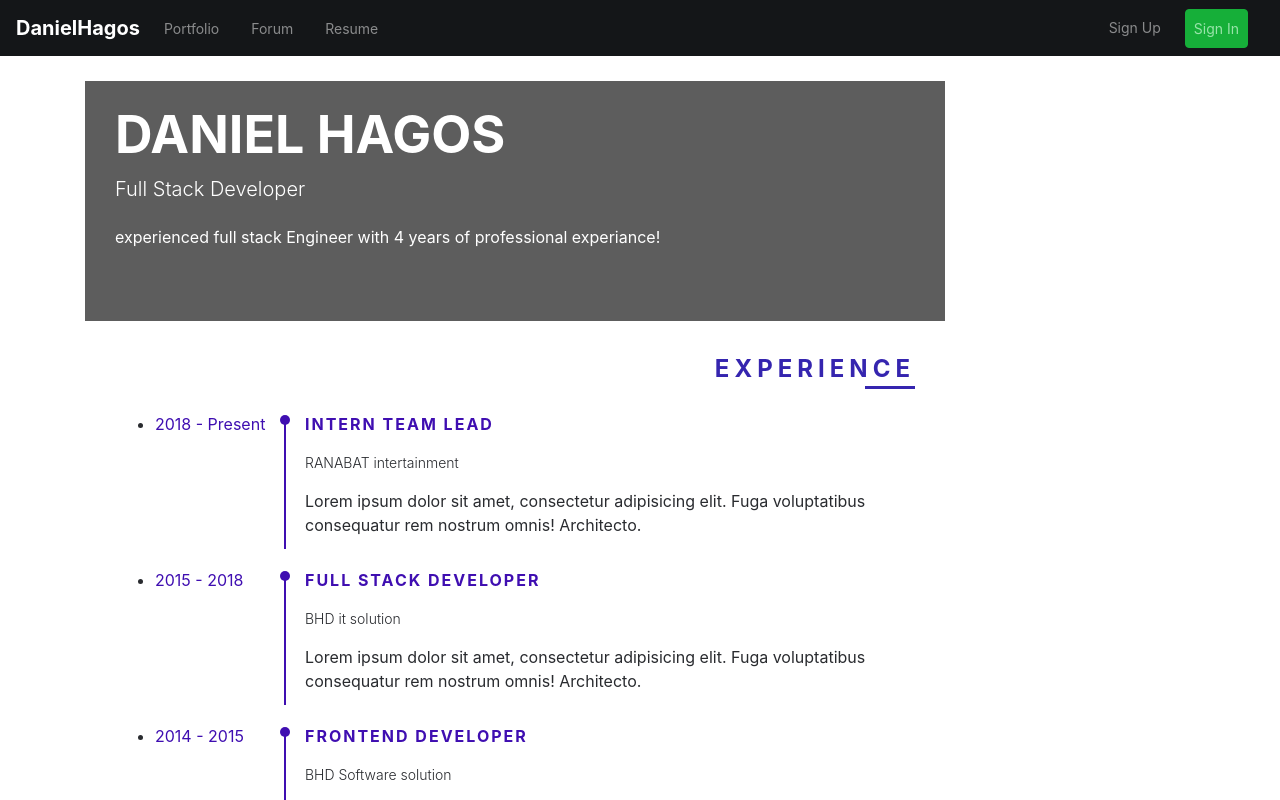
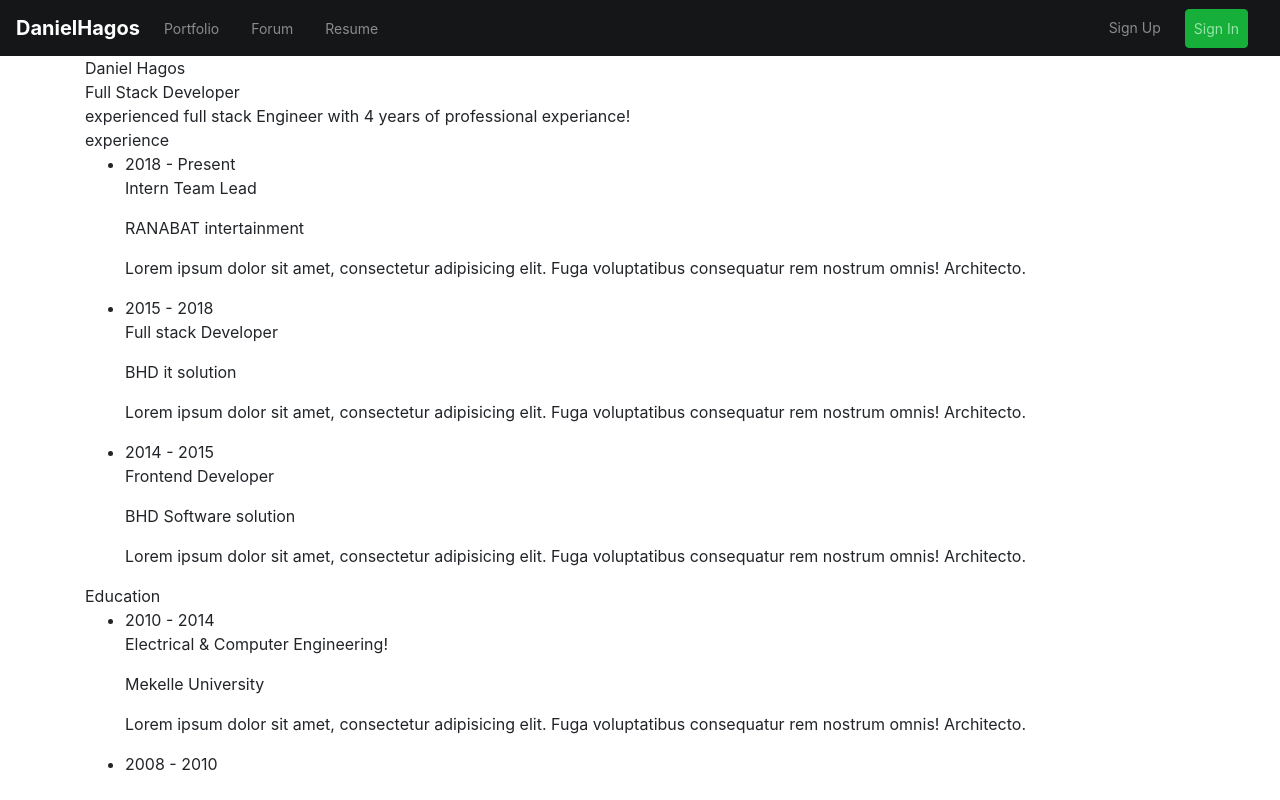
Before and after one commit to dannyzsea/daniel-portfolio, a Next.js app: page /Resume in a window 1280 px wide. Shown: the top 800 px of the page. Built offline with nearby package versions, Linux system fonts and the light colour scheme.

Commit message:
portfolio detail page

```diff
--- a/package.json
+++ b/package.json
@@ -3,6 +3,7 @@
   "version": "1.0.0",
   "description": "",
   "main": "index.js",
+  "proxy":"http://lcoalhost:3000",
   "scripts": {
     "dev": "nodemon --watch server server/index.js",
     "build": "next build",
@@ -11,8 +12,9 @@
   "author": "Daniel Hagos ECE",
   "license": "ISC",
   "dependencies": {
-    "axios": "^0.21.0",
+    "axios": "^0.19.2",
     "bootstrap": "^4.4.1",
+    "cors": "^2.8.5",
     "express": "^4.17.1",
     "express-graphql": "^0.9.0",
     "graphql": "^14.6.0",
--- a/pages/index.js
+++ b/pages/index.js
@@ -2,9 +2,7 @@
 import Portfolios from "../pages/portfolios/index";
 const Home = () => (
     <>
-
      <Portfolios/>
-
     </>
   );
 
--- a/styles/index.scss
+++ b/styles/index.scss
@@ -823,222 +823,222 @@ html {
   }
 }
 
-// Resume
+// // Resume
 
-.resume {
-  width: 100%;
-  background: #fff;
-  margin: 25px auto;
-  display: flex;
-}
+// .resume {
+//   width: 100%;
+//   background: #fff;
+//   margin: 25px auto;
+//   display: flex;
+// }
 
-.left {
-  background: #070707a6;
-  width: 250px;
-  padding: 0 20px;
-}
+// .left {
+//   background: #070707a6;
+//   width: 250px;
+//   padding: 0 20px;
+// }
 
-.right {
-  width: calc(100% - 250px);
-}
+// .right {
+//   width: calc(100% - 250px);
+// }
 
-.left .img_holder {
-  text-align: center;
-  padding: 20px 0;
-}
+// .left .img_holder {
+//   text-align: center;
+//   padding: 20px 0;
+// }
 
-.left .img_holder img {
-  width: 200px;
-  border-radius: 30px;
-}
+// .left .img_holder img {
+//   width: 200px;
+//   border-radius: 30px;
+// }
 
-.title {
-  font-size: 24px;
-  font-weight: 700;
-  text-transform: uppercase;
-  letter-spacing: 5px;
-  padding-bottom: 10px;
-  color: #3525af;
-  position: relative;
-  text-align: right;
-  margin-bottom: 15px;
-}
+// .title {
+//   font-size: 24px;
+//   font-weight: 700;
+//   text-transform: uppercase;
+//   letter-spacing: 5px;
+//   padding-bottom: 10px;
+//   color: #3525af;
+//   position: relative;
+//   text-align: right;
+//   margin-bottom: 15px;
+// }
 
-.title:before {
-  content: "";
-  position: absolute;
-  top: 35px;
-  right: 0;
-  width: 50px;
-  height: 3px;
-  background: #3525af;
-}
+// .title:before {
+//   content: "";
+//   position: absolute;
+//   top: 35px;
+//   right: 0;
+//   width: 50px;
+//   height: 3px;
+//   background: #3525af;
+// }
 
-.left .icon {
-  font-size: 20px;
-  color: #3f0eb1;
-}
+// .left .icon {
+//   font-size: 20px;
+//   color: #3f0eb1;
+// }
 
-.left .text {
-  color: #3f0eb1;
-  text-transform: uppercase;
-  font-size: 13px;
-}
+// .left .text {
+//   color: #3f0eb1;
+//   text-transform: uppercase;
+//   font-size: 13px;
+// }
 
-.contact .li_wrap {
-  display: flex;
-  align-items: center;
-  width: 100%;
-  margin-bottom: 15px;
-}
+// .contact .li_wrap {
+//   display: flex;
+//   align-items: center;
+//   width: 100%;
+//   margin-bottom: 15px;
+// }
 
-.contact .li_wrap .icon {
-  width: 50px;
-  height: 50px;
-  background: #fff;
-  border-radius: 15px;
-  display: flex;
-  align-items: center;
-  justify-content: center;
-  margin-right: 15px;
-}
+// .contact .li_wrap .icon {
+//   width: 50px;
+//   height: 50px;
+//   background: #fff;
+//   border-radius: 15px;
+//   display: flex;
+//   align-items: center;
+//   justify-content: center;
+//   margin-right: 15px;
+// }
 
-.contact .li_wrap .text {
-  width: calc(100% - 50px);
-  word-break: break-word;
-  color: #fff;
-}
+// .contact .li_wrap .text {
+//   width: calc(100% - 50px);
+//   word-break: break-word;
+//   color: #fff;
+// }
 
-.skills ul,
-.hobbies ul {
-  display: flex;
-  flex-wrap: wrap;
-  justify-content: space-between;
-}
+// .skills ul,
+// .hobbies ul {
+//   display: flex;
+//   flex-wrap: wrap;
+//   justify-content: space-between;
+// }
 
-.skills .li_wrap,
-.hobbies .li_wrap {
-  width: 100px;
-  height: 100px;
-  margin-bottom: 15px;
-  border-radius: 15px;
-  display: flex;
-  flex-direction: column;
-  align-items: center;
-  justify-content: center;
-}
+// .skills .li_wrap,
+// .hobbies .li_wrap {
+//   width: 100px;
+//   height: 100px;
+//   margin-bottom: 15px;
+//   border-radius: 15px;
+//   display: flex;
+//   flex-direction: column;
+//   align-items: center;
+//   justify-content: center;
+// }
 
-.skills .li_wrap {
-  background: #fff;
-}
+// .skills .li_wrap {
+//   background: #fff;
+// }
 
-.skills .li_wrap .text,
-.hobbies .li_wrap .text {
-  margin-top: 5px;
-}
+// .skills .li_wrap .text,
+// .hobbies .li_wrap .text {
+//   margin-top: 5px;
+// }
 
-.hobbies .li_wrap {
-  border: 2px solid #fff;
-}
+// .hobbies .li_wrap {
+//   border: 2px solid #fff;
+// }
 
-.hobbies .li_wrap .icon,
-.hobbies .li_wrap .text {
-  color: #fff;
-}
+// .hobbies .li_wrap .icon,
+// .hobbies .li_wrap .text {
+//   color: #fff;
+// }
 
-.hobbies .li_wrap:hover {
-  background: #fff;
-}
+// .hobbies .li_wrap:hover {
+//   background: #fff;
+// }
 
-.hobbies .li_wrap:hover .icon,
-.hobbies .li_wrap:hover .text {
-  color: #3f0eb1;
-}
+// .hobbies .li_wrap:hover .icon,
+// .hobbies .li_wrap:hover .text {
+//   color: #3f0eb1;
+// }
 
-.header {
-  background: #070707a6;
-  padding: 15px 30px;
-  color: #fff;
-  height: 240px;
-  width: 100%;
-}
+// .header {
+//   background: #070707a6;
+//   padding: 15px 30px;
+//   color: #fff;
+//   height: 240px;
+//   width: 100%;
+// }
 
-.header .name {
-  font-size: 52px;
-  text-transform: uppercase;
-  font-weight: 700;
-  color: #fff;
-}
+// .header .name {
+//   font-size: 52px;
+//   text-transform: uppercase;
+//   font-weight: 700;
+//   color: #fff;
+// }
 
-.header .role {
-  font-weight: 300;
-  font-size: 20px;
-}
+// .header .role {
+//   font-weight: 300;
+//   font-size: 20px;
+// }
 
-.header .about {
-  margin-top: 20px;
-  line-height: 26px;
-}
+// .header .about {
+//   margin-top: 20px;
+//   line-height: 26px;
+// }
 
-.right_inner {
-  padding: 30px;
-  color: #292b2f;
-}
+// .right_inner {
+//   padding: 30px;
+//   color: #292b2f;
+// }
 
-.right_inner .education {
-  margin-top: 30px;
-}
+// .right_inner .education {
+//   margin-top: 30px;
+// }
 
-.right_inner .li_wrap {
-  display: flex;
-  margin-bottom: 15px;
-}
+// .right_inner .li_wrap {
+//   display: flex;
+//   margin-bottom: 15px;
+// }
 
-.right_inner .li_wrap .date {
-  width: 125px;
-  color: #3f0eb1;
-}
+// .right_inner .li_wrap .date {
+//   width: 125px;
+//   color: #3f0eb1;
+// }
 
-.right_inner .li_wrap .info {
-  width: calc(100% - 125px);
-  padding-left: 25px;
-  position: relative;
-}
+// .right_inner .li_wrap .info {
+//   width: calc(100% - 125px);
+//   padding-left: 25px;
+//   position: relative;
+// }
 
-.right_inner .li_wrap .info_title {
-  text-transform: uppercase;
-  font-weight: 700;
-  letter-spacing: 2px;
-  color: #3f0eb1;
-}
+// .right_inner .li_wrap .info_title {
+//   text-transform: uppercase;
+//   font-weight: 700;
+//   letter-spacing: 2px;
+//   color: #3f0eb1;
+// }
 
-.right_inner .li_wrap .info_com {
-  font-weight: 300;
-  font-size: 14px;
-  margin-top: 3px;
-}
+// .right_inner .li_wrap .info_com {
+//   font-weight: 300;
+//   font-size: 14px;
+//   margin-top: 3px;
+// }
 
-.right_inner .li_wrap .info_cont {
-  margin-top: 15px;
-}
+// .right_inner .li_wrap .info_cont {
+//   margin-top: 15px;
+// }
 
-.right_inner .li_wrap .info:before {
-  content: "";
-  position: absolute;
-  top: 3px;
-  left: 0;
-  width: 10px;
-  height: 10px;
-  background: #3f0eb1;
-  border-radius: 50%;
-}
+// .right_inner .li_wrap .info:before {
+//   content: "";
+//   position: absolute;
+//   top: 3px;
+//   left: 0;
+//   width: 10px;
+//   height: 10px;
+//   background: #3f0eb1;
+//   border-radius: 50%;
+// }
 
-.right_inner .li_wrap .info:after {
-  content: "";
-  position: absolute;
-  top: 10px;
-  left: 4px;
-  width: 2px;
-  height: 90%;
-  background: #3f0eb1;
-}
+// .right_inner .li_wrap .info:after {
+//   content: "";
+//   position: absolute;
+//   top: 10px;
+//   left: 4px;
+//   width: 2px;
+//   height: 90%;
+//   background: #3f0eb1;
+// }
```
Also changed, not shown: components/shared/portfolios/PortfolioCard.js (added, +27 -0 lines), pages/portfolios/[id].js (+63 -17 lines), pages/portfolios/index.js (+36 -131 lines), 2 other files (tests, documents, lock files or other folders).
